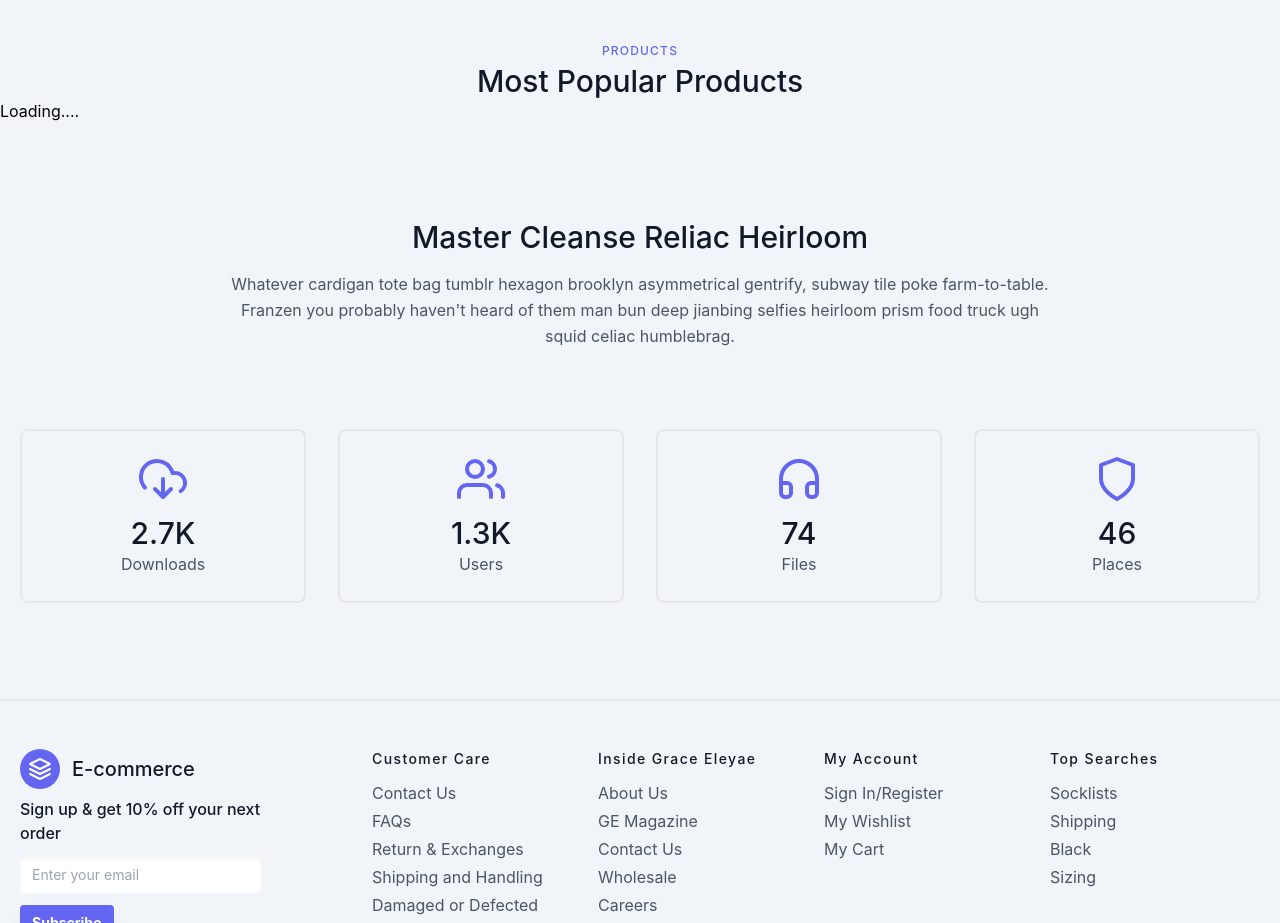
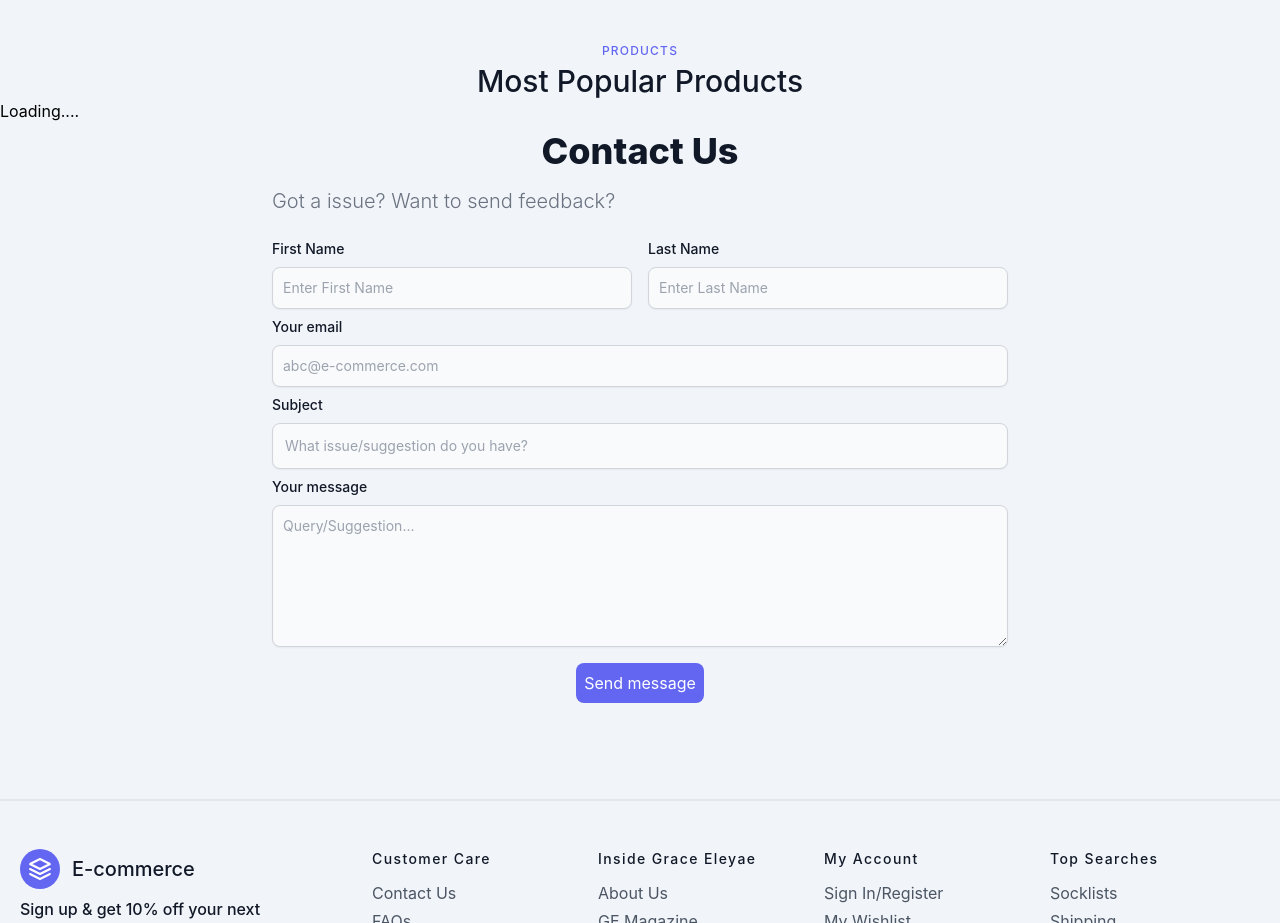
Before and after one commit to Asnoyon/tailwind_ecommerce, a React (Create React App) app: page / in a window 1280 px wide. Shown: the part 1140-2063 px from the top of the page. Built offline with nearby package versions, Linux system fonts and the light colour scheme; no server answers.

Commit message:
state card contact page add

```diff
--- a/src/components/state-card/Index.jsx
+++ b/src/components/state-card/Index.jsx
@@ -1,104 +1,106 @@
 import React from "react";
+import ContactUs from "../contact";
 
 const Stats = () => {
   return (
-    <section className="text-gray-600 body-font">
-      <div className="container px-5 py-24 mx-auto">
-        <div className="flex flex-col text-center w-full mb-20">
-          <h1 className="sm:text-3xl text-2xl font-medium title-font mb-4 text-gray-900">
-            Master Cleanse Reliac Heirloom
-          </h1>
-          <p className="lg:w-2/3 mx-auto leading-relaxed text-base">
-            Whatever cardigan tote bag tumblr hexagon brooklyn asymmetrical
-            gentrify, subway tile poke farm-to-table. Franzen you probably
-            haven't heard of them man bun deep jianbing selfies heirloom prism
-            food truck ugh squid celiac humblebrag.
-          </p>
-        </div>
-        <div className="flex flex-wrap -m-4 text-center">
-          <div className="p-4 md:w-1/4 sm:w-1/2 w-full">
-            <div className="border-2 border-gray-200 px-4 py-6 rounded-lg">
-              <svg
-                fill="none"
-                stroke="currentColor"
-                strokeLinecap="round"
-                strokeLinejoin="round"
-                strokeWidth="2"
-                className="text-indigo-500 w-12 h-12 mb-3 inline-block"
-                viewBox="0 0 24 24"
-              >
-                <path d="M8 17l4 4 4-4m-4-5v9"></path>
-                <path d="M20.88 18.09A5 5 0 0018 9h-1.26A8 8 0 103 16.29"></path>
-              </svg>
-              <h2 className="title-font font-medium text-3xl text-gray-900">
-                2.7K
-              </h2>
-              <p className="leading-relaxed">Downloads</p>
-            </div>
-          </div>
-          <div className="p-4 md:w-1/4 sm:w-1/2 w-full">
-            <div className="border-2 border-gray-200 px-4 py-6 rounded-lg">
-              <svg
-                fill="none"
-                stroke="currentColor"
-                strokeLinecap="round"
-                strokeLinejoin="round"
-                strokeWidth="2"
-                className="text-indigo-500 w-12 h-12 mb-3 inline-block"
-                viewBox="0 0 24 24"
-              >
-                <path d="M17 21v-2a4 4 0 00-4-4H5a4 4 0 00-4 4v2"></path>
-                <circle cx="9" cy="7" r="4"></circle>
-                <path d="M23 21v-2a4 4 0 00-3-3.87m-4-12a4 4 0 010 7.75"></path>
-              </svg>
-              <h2 className="title-font font-medium text-3xl text-gray-900">
-                1.3K
-              </h2>
-              <p className="leading-relaxed">Users</p>
-            </div>
-          </div>
-          <div className="p-4 md:w-1/4 sm:w-1/2 w-full">
-            <div className="border-2 border-gray-200 px-4 py-6 rounded-lg">
-              <svg
-                fill="none"
-                stroke="currentColor"
-                strokeLinecap="round"
-                strokeLinejoin="round"
-                strokeWidth="2"
-                className="text-indigo-500 w-12 h-12 mb-3 inline-block"
-                viewBox="0 0 24 24"
-              >
-                <path d="M3 18v-6a9 9 0 0118 0v6"></path>
-                <path d="M21 19a2 2 0 01-2 2h-1a2 2 0 01-2-2v-3a2 2 0 012-2h3zM3 19a2 2 0 002 2h1a2 2 0 002-2v-3a2 2 0 00-2-2H3z"></path>
-              </svg>
-              <h2 className="title-font font-medium text-3xl text-gray-900">
-                74
-              </h2>
-              <p className="leading-relaxed">Files</p>
-            </div>
-          </div>
-          <div className="p-4 md:w-1/4 sm:w-1/2 w-full">
-            <div className="border-2 border-gray-200 px-4 py-6 rounded-lg">
-              <svg
-                fill="none"
-                stroke="currentColor"
-                strokeLinecap="round"
-                strokeLinejoin="round"
-                strokeWidth="2"
-                className="text-indigo-500 w-12 h-12 mb-3 inline-block"
-                viewBox="0 0 24 24"
-              >
-                <path d="M12 22s8-4 8-10V5l-8-3-8 3v7c0 6 8 10 8 10z"></path>
-              </svg>
-              <h2 className="title-font font-medium text-3xl text-gray-900">
-                46
-              </h2>
-              <p className="leading-relaxed">Places</p>
-            </div>
-          </div>
-        </div>
-      </div>
-    </section>
+    // <section className="text-gray-600 body-font">
+    //   <div className="container px-5 py-24 mx-auto">
+    //     <div className="flex flex-col text-center w-full mb-20">
+    //       <h1 className="sm:text-3xl text-2xl font-medium title-font mb-4 text-gray-900">
+    //         Master Cleanse Reliac Heirloom
+    //       </h1>
+    //       <p className="lg:w-2/3 mx-auto leading-relaxed text-base">
+    //         Whatever cardigan tote bag tumblr hexagon brooklyn asymmetrical
+    //         gentrify, subway tile poke farm-to-table. Franzen you probably
+    //         haven't heard of them man bun deep jianbing selfies heirloom prism
+    //         food truck ugh squid celiac humblebrag.
+    //       </p>
+    //     </div>
+    //     <div className="flex flex-wrap -m-4 text-center">
+    //       <div className="p-4 md:w-1/4 sm:w-1/2 w-full">
+    //         <div className="border-2 border-gray-200 px-4 py-6 rounded-lg">
+    //           <svg
+    //             fill="none"
+    //             stroke="currentColor"
+    //             strokeLinecap="round"
+    //             strokeLinejoin="round"
+    //             strokeWidth="2"
+    //             className="text-indigo-500 w-12 h-12 mb-3 inline-block"
+    //             viewBox="0 0 24 24"
+    //           >
+    //             <path d="M8 17l4 4 4-4m-4-5v9"></path>
+    //             <path d="M20.88 18.09A5 5 0 0018 9h-1.26A8 8 0 103 16.29"></path>
+    //           </svg>
+    //           <h2 className="title-font font-medium text-3xl text-gray-900">
+    //             2.7K
+    //           </h2>
+    //           <p className="leading-relaxed">Downloads</p>
+    //         </div>
+    //       </div>
+    //       <div className="p-4 md:w-1/4 sm:w-1/2 w-full">
+    //         <div className="border-2 border-gray-200 px-4 py-6 rounded-lg">
+    //           <svg
+    //             fill="none"
+    //             stroke="currentColor"
+    //             strokeLinecap="round"
+    //             strokeLinejoin="round"
+    //             strokeWidth="2"
+    //             className="text-indigo-500 w-12 h-12 mb-3 inline-block"
+    //             viewBox="0 0 24 24"
+    //           >
+    //             <path d="M17 21v-2a4 4 0 00-4-4H5a4 4 0 00-4 4v2"></path>
+    //             <circle cx="9" cy="7" r="4"></circle>
+    //             <path d="M23 21v-2a4 4 0 00-3-3.87m-4-12a4 4 0 010 7.75"></path>
+    //           </svg>
+    //           <h2 className="title-font font-medium text-3xl text-gray-900">
+    //             1.3K
+    //           </h2>
+    //           <p className="leading-relaxed">Users</p>
+    //         </div>
+    //       </div>
+    //       <div className="p-4 md:w-1/4 sm:w-1/2 w-full">
+    //         <div className="border-2 border-gray-200 px-4 py-6 rounded-lg">
+    //           <svg
+    //             fill="none"
+    //             stroke="currentColor"
+    //             strokeLinecap="round"
+    //             strokeLinejoin="round"
+    //             strokeWidth="2"
+    //             className="text-indigo-500 w-12 h-12 mb-3 inline-block"
+    //             viewBox="0 0 24 24"
+    //           >
+    //             <path d="M3 18v-6a9 9 0 0118 0v6"></path>
+    //             <path d="M21 19a2 2 0 01-2 2h-1a2 2 0 01-2-2v-3a2 2 0 012-2h3zM3 19a2 2 0 002 2h1a2 2 0 002-2v-3a2 2 0 00-2-2H3z"></path>
+    //           </svg>
+    //           <h2 className="title-font font-medium text-3xl text-gray-900">
+    //             74
+    //           </h2>
+    //           <p className="leading-relaxed">Files</p>
+    //         </div>
+    //       </div>
+    //       <div className="p-4 md:w-1/4 sm:w-1/2 w-full">
+    //         <div className="border-2 border-gray-200 px-4 py-6 rounded-lg">
+    //           <svg
+    //             fill="none"
+    //             stroke="currentColor"
+    //             strokeLinecap="round"
+    //             strokeLinejoin="round"
+    //             strokeWidth="2"
+    //             className="text-indigo-500 w-12 h-12 mb-3 inline-block"
+    //             viewBox="0 0 24 24"
+    //           >
+    //             <path d="M12 22s8-4 8-10V5l-8-3-8 3v7c0 6 8 10 8 10z"></path>
+    //           </svg>
+    //           <h2 className="title-font font-medium text-3xl text-gray-900">
+    //             46
+    //           </h2>
+    //           <p className="leading-relaxed">Places</p>
+    //         </div>
+    //       </div>
+    //     </div>
+    //   </div>
+    // </section>
+    <ContactUs/>
   );
 };
 
```
